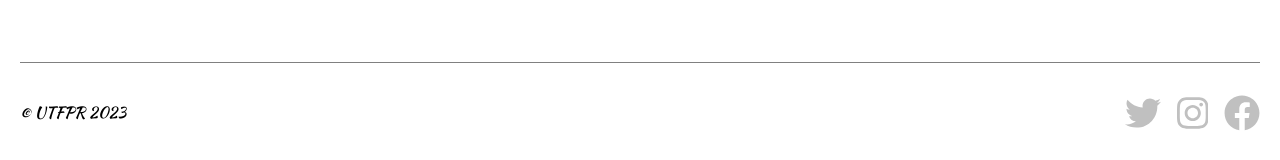
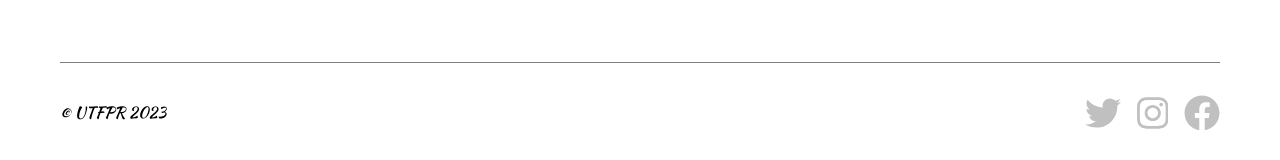
Before and after one commit to JulianeAdamy/siteutfpr, a Next.js app: page / in a window 1280 px wide. Shown: the part 3967-4127 px from the top of the page. Built offline with nearby package versions, Linux system fonts and the light colour scheme.

Commit message:
fix: tam

```diff
--- a/app/components/Footer.tsx
+++ b/app/components/Footer.tsx
@@ -7,7 +7,7 @@ const kaushan = Kaushan_Script({
 export default function Footer () {
     return (
         <footer id="contato" className="mt-16">
-            <div className="text-center py-8 border-t border-[#808080] text-silver md:flex items-center justify-between" style={{ marginLeft: '20px', marginRight: '20px' }}>
+            <div className="text-center py-8 border-t border-[#808080] text-silver md:flex items-center justify-between" style={{ marginLeft: '60px', marginRight: '60px' }}>
                 <p className={kaushan.className} >© UTFPR 2023</p>
 
                 <div className="flex justify-end text-4xl text-center space-x-4">
```
